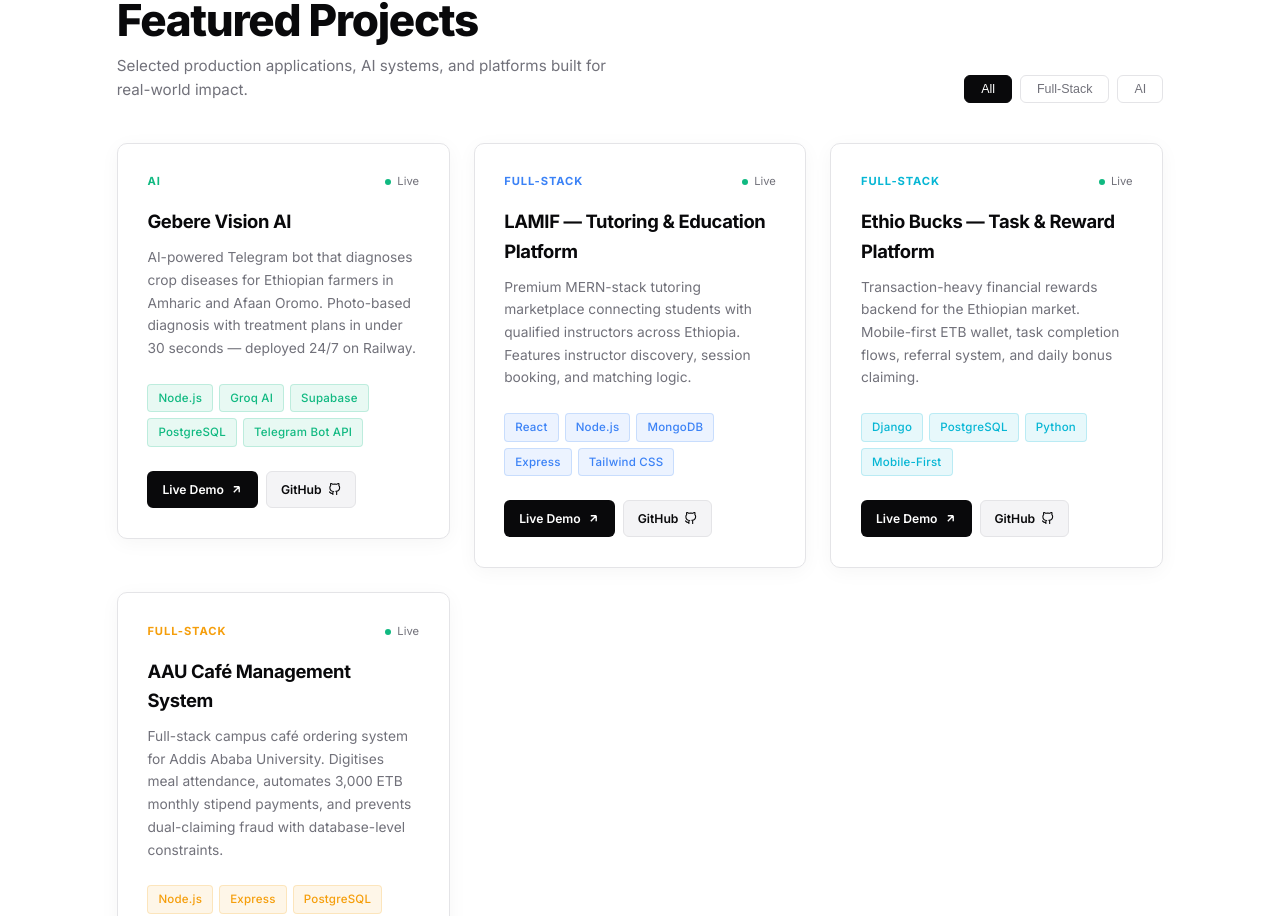
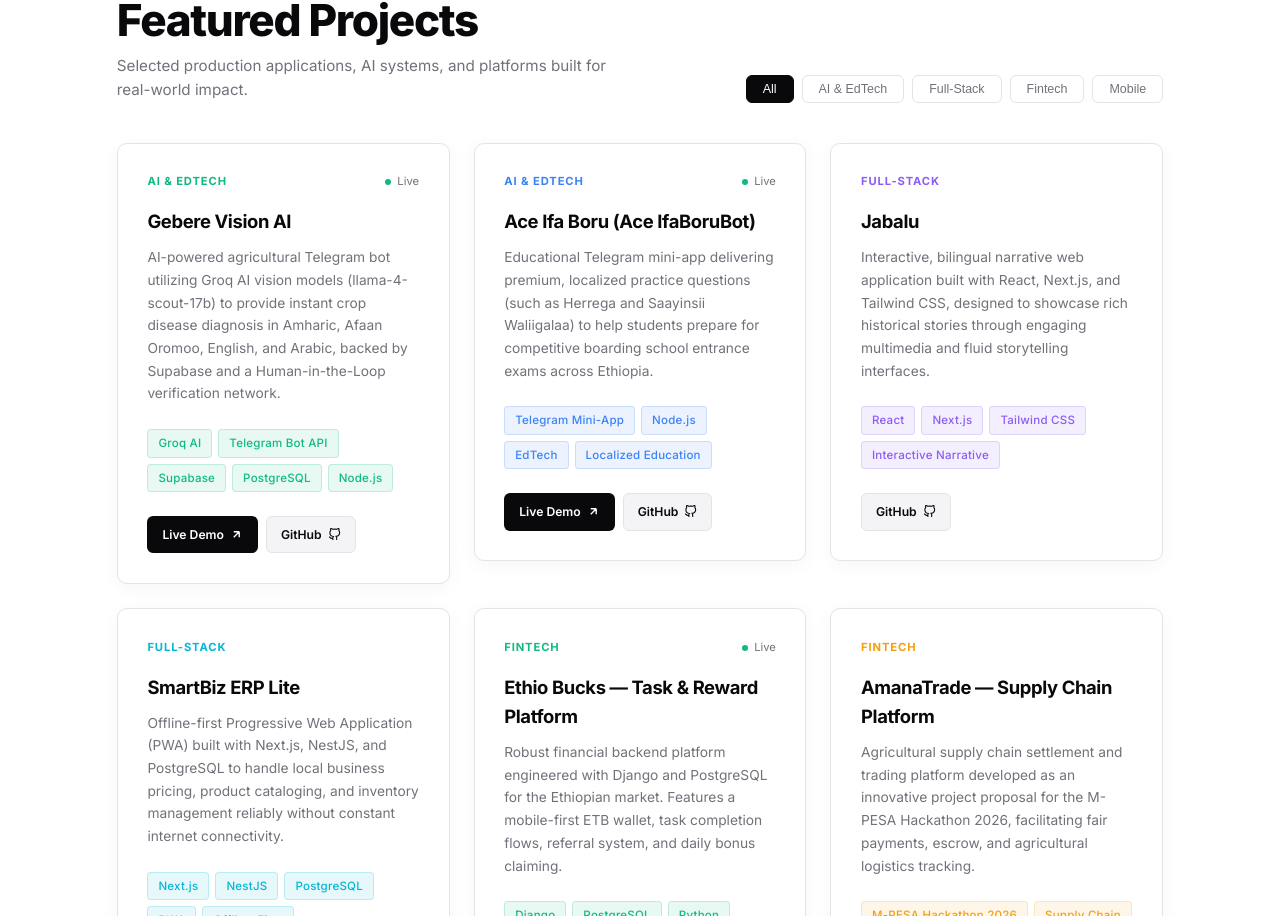
Before and after one commit to oumersalah2-cmd/AB-Site, a React (Vite) app: page / in a window 1280 px wide. Shown: the part 1884-2800 px from the top of the page. Built offline with nearby package versions, Linux system fonts and the light colour scheme.

Commit message:
feat: add complete portfolio projects across AI, business, management, and mobile

```diff
--- a/src/App.jsx
+++ b/src/App.jsx
@@ -21,41 +21,120 @@
 ];
 
 const PROJECTS = [
+  // ── Core AI & Educational Platforms
   {
     name: "Gebere Vision AI",
-    desc: "AI-powered Telegram bot that diagnoses crop diseases for Ethiopian farmers in Amharic and Afaan Oromo. Photo-based diagnosis with treatment plans in under 30 seconds — deployed 24/7 on Railway.",
-    tags: ["Node.js", "Groq AI", "Supabase", "PostgreSQL", "Telegram Bot API"],
-    type: "AI",
+    desc: "AI-powered agricultural Telegram bot utilizing Groq AI vision models (llama-4-scout-17b) to provide instant crop disease diagnosis in Amharic, Afaan Oromoo, English, and Arabic, backed by Supabase and a Human-in-the-Loop verification network.",
+    tags: ["Groq AI", "Telegram Bot API", "Supabase", "PostgreSQL", "Node.js"],
+    type: "AI & EdTech",
     accent: "#10B981",
     demo: "https://t.me/gebere_vision_bot",
     github: "https://github.com/oumersalah2-cmd/gebere-vision-ai"
   },
   {
-    name: "LAMIF — Tutoring & Education Platform",
-    desc: "Premium MERN-stack tutoring marketplace connecting students with qualified instructors across Ethiopia. Features instructor discovery, session booking, and matching logic.",
-    tags: ["React", "Node.js", "MongoDB", "Express", "Tailwind CSS"],
+    name: "Ace Ifa Boru (Ace IfaBoruBot)",
+    desc: "Educational Telegram mini-app delivering premium, localized practice questions (such as Herrega and Saayinsii Waliigalaa) to help students prepare for competitive boarding school entrance exams across Ethiopia.",
+    tags: ["Telegram Mini-App", "Node.js", "EdTech", "Localized Education"],
+    type: "AI & EdTech",
+    accent: "#3B82F6",
+    demo: "https://t.me/ace_ifaborubot",
+    github: "https://github.com/oumersalah2-cmd"
+  },
+  {
+    name: "Jabalu",
+    desc: "Interactive, bilingual narrative web application built with React, Next.js, and Tailwind CSS, designed to showcase rich historical stories through engaging multimedia and fluid storytelling interfaces.",
+    tags: ["React", "Next.js", "Tailwind CSS", "Interactive Narrative"],
     type: "Full-Stack",
-    accent: "#3B82F6",
-    demo: "https://lamif-platform.vercel.app/",
+    accent: "#8B5CF6",
+    demo: null,
     github: "https://github.com/oumersalah2-cmd"
   },
-  {
-    name: "Ethio Bucks — Task & Reward Platform",
-    desc: "Transaction-heavy financial rewards backend for the Ethiopian market. Mobile-first ETB wallet, task completion flows, referral system, and daily bonus claiming.",
-    tags: ["Django", "PostgreSQL", "Python", "Mobile-First"],
+
+  // ── Business & Financial Systems
+  {
+    name: "SmartBiz ERP Lite",
+    desc: "Offline-first Progressive Web Application (PWA) built with Next.js, NestJS, and PostgreSQL to handle local business pricing, product cataloging, and inventory management reliably without constant internet connectivity.",
+    tags: ["Next.js", "NestJS", "PostgreSQL", "PWA", "Offline-First"],
     type: "Full-Stack",
     accent: "#06B6D4",
+    demo: null,
+    github: "https://github.com/oumersalah2-cmd"
+  },
+  {
+    name: "Ethio Bucks — Task & Reward Platform",
+    desc: "Robust financial backend platform engineered with Django and PostgreSQL for the Ethiopian market. Features a mobile-first ETB wallet, task completion flows, referral system, and daily bonus claiming.",
+    tags: ["Django", "PostgreSQL", "Python", "Mobile-First Wallet", "Fintech"],
+    type: "Fintech",
+    accent: "#10B981",
     demo: "http://abdusalam.pythonanywhere.com",
     github: "https://github.com/oumersalah2-cmd"
   },
   {
+    name: "AmanaTrade — Supply Chain Platform",
+    desc: "Agricultural supply chain settlement and trading platform developed as an innovative project proposal for the M-PESA Hackathon 2026, facilitating fair payments, escrow, and agricultural logistics tracking.",
+    tags: ["M-PESA Hackathon 2026", "Supply Chain", "Fintech", "Next.js", "APIs"],
+    type: "Fintech",
+    accent: "#F59E0B",
+    demo: null,
+    github: "https://github.com/oumersalah2-cmd"
+  },
+  {
+    name: "Seif Online Services",
+    desc: "Localized, reliable web service platform built with Next.js and Tailwind CSS providing passport processing, government application support, and digital service access for the Dodola city community.",
+    tags: ["Next.js", "Tailwind CSS", "Dodola Community", "Web Platform"],
+    type: "Full-Stack",
+    accent: "#EC4899",
+    demo: "https://seif-online-services.vercel.app/",
+    github: "https://github.com/oumersalah2-cmd"
+  },
+
+  // ── Management & Lifestyle Applications
+  {
+    name: "CampusTrack — Lost & Found System",
+    desc: "Secure lost-and-found item management system utilizing Node.js, Express, SQLite3, and JWT authentication to streamline campus item recovery, owner verification, and custody audits.",
+    tags: ["Node.js", "Express", "SQLite3", "JWT Auth", "Campus Security"],
+    type: "Full-Stack",
+    accent: "#6366F1",
+    demo: null,
+    github: "https://github.com/oumersalah2-cmd"
+  },
+  {
     name: "AAU Café Management System",
-    desc: "Full-stack campus café ordering system for Addis Ababa University. Digitises meal attendance, automates 3,000 ETB monthly stipend payments, and prevents dual-claiming fraud with database-level constraints.",
-    tags: ["Node.js", "Express", "PostgreSQL", "JWT Auth"],
+    desc: "Full-stack campus dining registration platform for Addis Ababa University. Digitises meal attendance, automates 3,000 ETB monthly stipend payments, and prevents dual-claiming fraud with database constraints.",
+    tags: ["Node.js", "Express", "PostgreSQL", "JWT Auth", "AAU Dining"],
     type: "Full-Stack",
-    accent: "#F59E0B",
+    accent: "#F97316",
     demo: "https://addis-ababa-university-cafe-management.onrender.com/",
     github: "https://github.com/oumersalah2-cmd/Addis-Ababa-University-Cafe-Management-and-Stipend-System"
+  },
+  {
+    name: "FitEthio — Health & Wellness Platform",
+    desc: "Health and wellness web application built with Next.js and Supabase for the Wellness Hackathon 2026, delivering personalized workout tracking, nutrition guidance, and healthy lifestyle monitoring.",
+    tags: ["Next.js", "Supabase", "Wellness Hackathon 2026", "Health Tech"],
+    type: "Full-Stack",
+    accent: "#14B8A6",
+    demo: null,
+    github: "https://github.com/oumersalah2-cmd"
+  },
+
+  // ── Mobile Engineering
+  {
+    name: "Flutter E-Commerce App",
+    desc: "Modern mobile storefront built with Flutter and Dart, leveraging Riverpod for predictable reactive state management, product filtering, dynamic cart management, and seamless checkout flows.",
+    tags: ["Flutter", "Dart", "Riverpod", "Mobile Storefront", "Cross-Platform"],
+    type: "Mobile",
+    accent: "#0284C7",
+    demo: null,
+    github: "https://github.com/oumersalah2-cmd"
+  },
+  {
+    name: "Flutter Weather App",
+    desc: "Cross-platform mobile application delivering real-time forecasts, multi-city tracking, and detailed meteorological metrics via live integration with the Open-Meteo API.",
+    tags: ["Flutter", "Dart", "Open-Meteo API", "REST API", "Mobile App"],
+    type: "Mobile",
+    accent: "#38BDF8",
+    demo: null,
+    github: "https://github.com/oumersalah2-cmd"
   },
 ];
 
@@ -357,7 +436,7 @@
     }
   };
 
-  const types = ["All", "Full-Stack", "AI"];
+  const types = ["All", "AI & EdTech", "Full-Stack", "Fintech", "Mobile"];
   const filtered = filter === "All" ? PROJECTS : PROJECTS.filter(p => p.type === filter);
 
   return (
@@ -929,7 +1008,7 @@
                 maxWidth: "640px"
               }}
             >
-              <StatCounter num={10} suffix="+" label="Projects Shipped" start={statsVisible} />
+              <StatCounter num={12} suffix="+" label="Projects Shipped" start={statsVisible} />
               <StatCounter num={2} suffix="+ Years" label="Software Building" start={statsVisible} />
               <StatCounter num={5} suffix="+" label="Core Tech Stacks" start={statsVisible} />
             </div>
```
Also changed, not shown: 1 other file (tests, documents, lock files or other folders).
